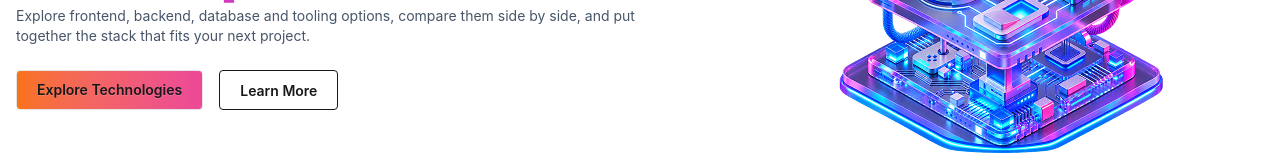
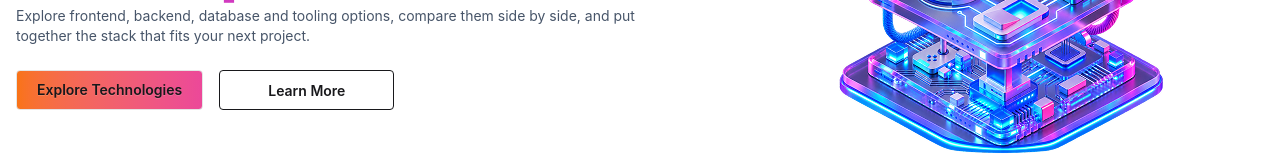
Before and after one commit to Maha-bub/DevStack-A5, a React (Vite) app: page / in a window 1280 px wide. Shown: the part 383-543 px from the top of the page. Built offline with nearby package versions, Linux system fonts and the light colour scheme.

Commit message:
hero btn update

```diff
--- a/src/Components/Hero.tsx
+++ b/src/Components/Hero.tsx
@@ -12,7 +12,7 @@ const Hero = () => {
                 </p>
                 <div className='flex sm:flex-row gap-4 justify-center md:justify-start'>
                     <button className="btn btn-soft w-50 bg-gradient-to-r from-[#F97316] to-[#EC4899] text-sm sm:w-auto px-5">Explore Technologies</button>
-                    <button className="btn btn-outline w-50 sm:w-auto px-5 ">Learn More</button>
+                    <button className="btn btn-outline w-50 sm:w-auto px-12 ">Learn More</button>
                 </div>
             </div>
             <div>
```
